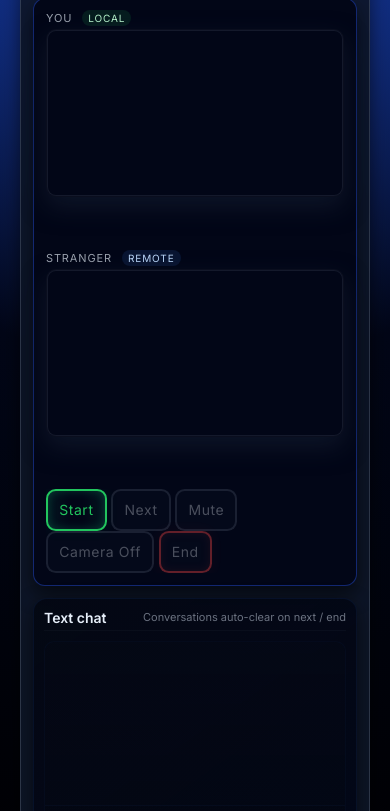
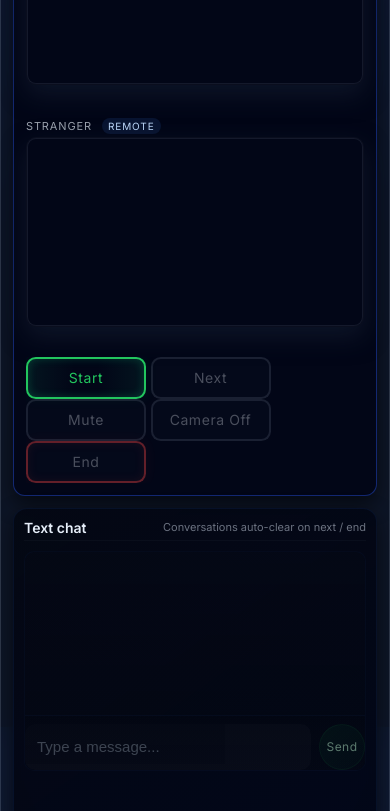
Before and after one commit to Aruncoder21/random-video-chat, a website: page public/index.html in a window 390 px wide. Shown: the part 117-928 px from the top of the page. Drawn offline with nearby package versions, Linux system fonts and the light colour scheme; no server answers.

Commit message:
Added responsive mobile CSS fixes

```diff
--- a/public/index.html
+++ b/public/index.html
@@ -3,6 +3,8 @@
 <head>
   <meta charset="UTF-8" />
   <title>Random Video Chat</title>
+  <meta name="viewport" content="width=device-width, initial-scale=1.0">
+
 
   <!-- Google Font -->
   <link rel="preconnect" href="https://fonts.googleapis.com">
@@ -598,8 +600,76 @@ button, #chat-send-btn, #chat-input {
 }
 
     }
+    /* === FORCE mobile-friendly overrides (drop-in) === */
+/* paste this at the end of your <style> in public/index.html */
+
+html, body {
+  width: 100% !important;
+  height: 100% !important;
+  margin: 0 !important;
+  padding: 0 !important;
+  -webkit-text-size-adjust: 100% !important;
+}
+
+.app-shell {
+  width: 100% !important;
+  max-width: 100% !important;     /* force full width */
+  margin: 12px auto !important;
+  padding: 12px !important;
+  border-radius: 12px !important;
+}
+
+/* make sure internal grid becomes single column on small screens */
+@media (max-width: 900px) {
+  .main-layout {
+    grid-template-columns: 1fr !important;
+    gap: 12px !important;
+  }
+
+  .video-card, .chat-card {
+    width: 100% !important;
+    min-width: 0 !important;
+  }
+
+  .video-row {
+    flex-direction: column !important;
+    gap: 12px !important;
+  }
+
+  .video-wrapper {
+    width: 100% !important;
+  }
+
+  video {
+    width: 100% !important;
+    height: auto !important;
+    aspect-ratio: 16/9;
+  }
+
+  #controls {
+    justify-content: center !important;
+    gap: 10px !important;
+  }
+
+  /* make buttons larger and wrapped for easy tap */
+  #controls button {
+    flex: 1 1 calc(50% - 8px) !important;
+    min-width: 120px !important;
+    box-sizing: border-box !important;
+  }
+
+  /* chat area full width */
+  #chat-area {
+    width: 100% !important;
+  }
+
+  /* reduce big paddings that cause shrink */
+  .brand, .app-header { gap: 8px !important; }
+}
+
   </style>
 </head>
+
 <body>
   <div class="app-shell">
     <!-- header -->
```
